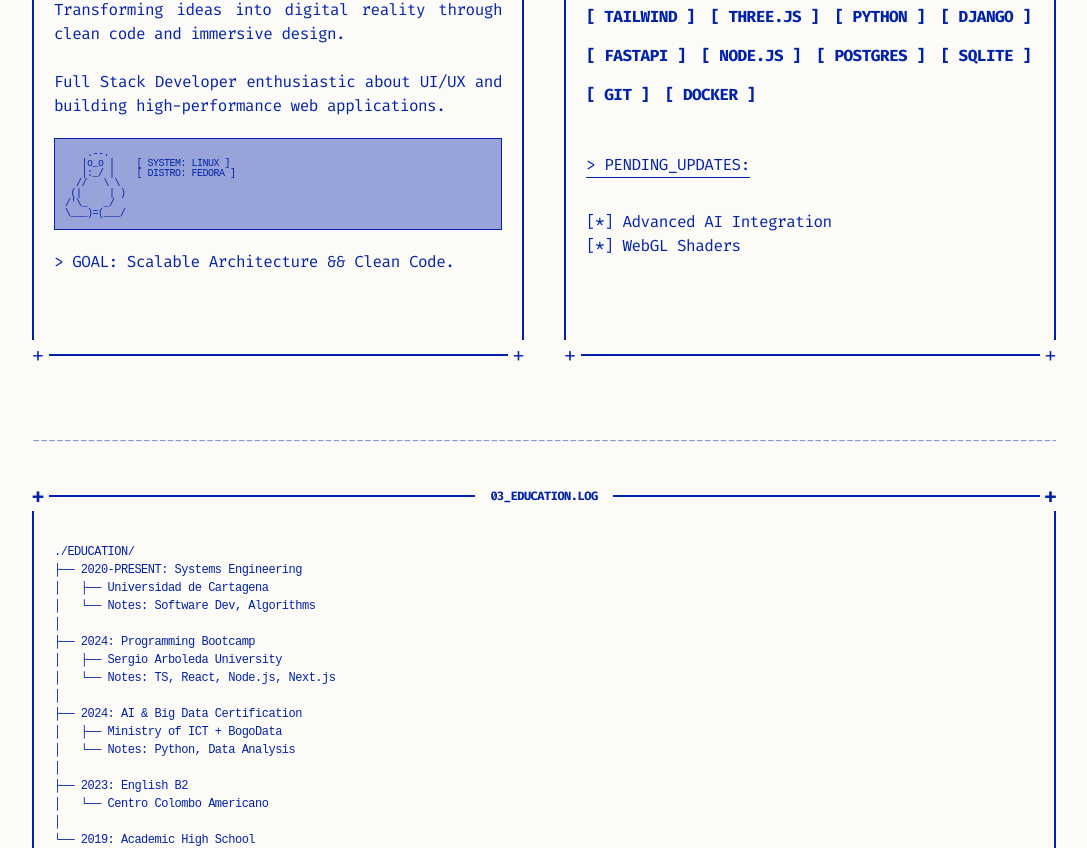
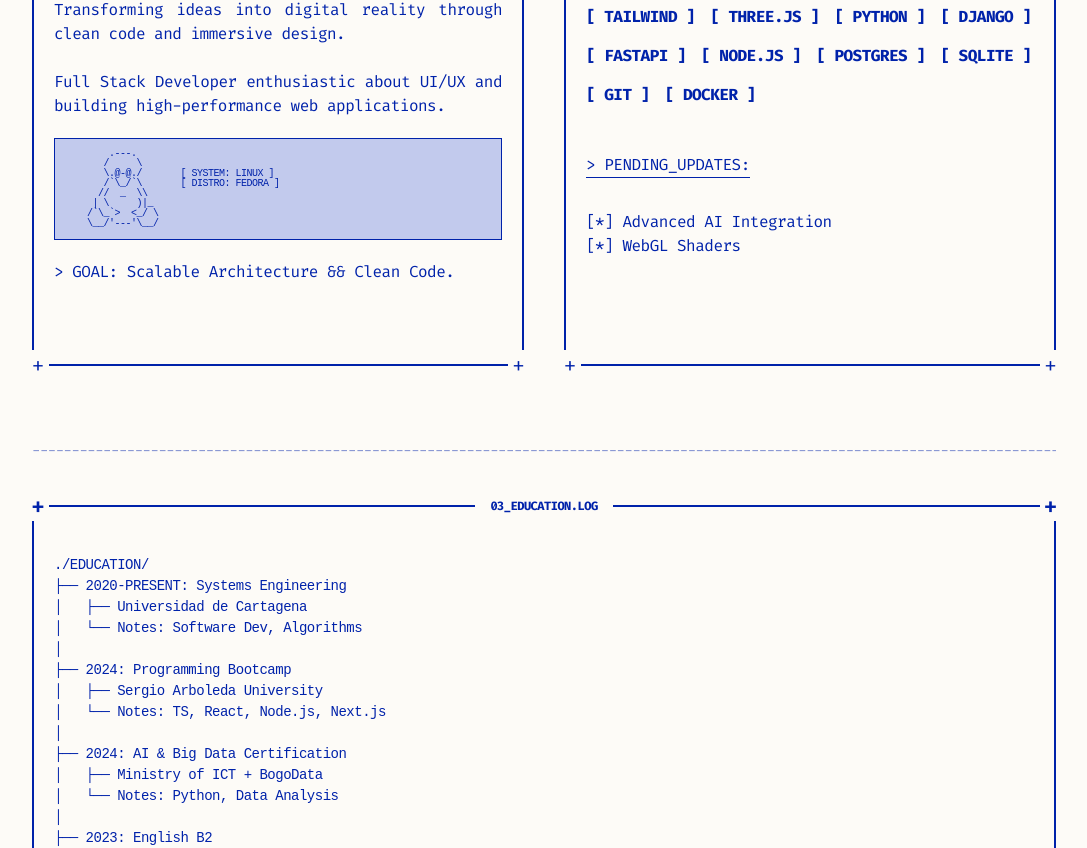
Before and after one commit to Albonire/portfolio-ascii, a React (Vite) app: page / in a window 1280 px wide. Shown: the part 895-1743 px from the top of the page, without its empty margins (96-1183 px from the left). Built offline with nearby package versions, Linux system fonts and the light colour scheme.

Commit message:
style: Enhance UI with updated ASCII art, adjusted terminal dimensions, refined dim color, and larger education text.

```diff
--- a/src/App.jsx
+++ b/src/App.jsx
@@ -126,17 +126,19 @@ function App() {
                   Full Stack Developer enthusiastic about UI/UX and building high-performance web applications.
               </p>
 
-              <div style={{ margin: '20px 0', border: '1px solid var(--term-ink)', padding: '10px', backgroundColor: 'var(--term-dim)' }}>
-                  <pre style={{ fontSize: '10px', lineHeight: '10px', margin: 0 }}>
-{`    .--.
-   |o_o |    [ SYSTEM: LINUX ]
-   |:_/ |    [ DISTRO: FEDORA ]
-  //   \\ \\
- (|     | )
-/'\\_   _/
-\\___)=(___/  `}
-                  </pre>
-              </div>
+<div style={{ margin: '20px 0', border: '1px solid var(--term-ink)', padding: '10px', backgroundColor: 'var(--term-dim)' }}>
+  <pre style={{ fontSize: '10px', lineHeight: '10px', margin: 0 }}>
+{`        .---.
+       /     \\
+       \\.@-@./       [ SYSTEM: LINUX ]
+       /\`\\_/\`\\       [ DISTRO: FEDORA ]
+      //  _  \\\\
+     | \\     )|_
+    /\`\\_\`>  <_/ \\
+    \\__/'---'\\__/`}
+  </pre>
+</div>
+
               <p>&gt; GOAL: Scalable Architecture && Clean Code.</p>
           </AsciiPanel>
 
@@ -180,7 +182,7 @@ function App() {
       <SectionDivider title="EDUCATION_LOG" theme={theme} />
       <div style={{ marginTop: '0px' }}>
           <AsciiPanel title="03_EDUCATION.log">
-              <pre style={{ fontSize: '12px', lineHeight: '1.5', whiteSpace: 'pre-wrap' }}>
+              <pre style={{ fontSize: '14px', lineHeight: '1.5', whiteSpace: 'pre-wrap' }}>
 {`./EDUCATION/
 ├── 2020-PRESENT: Systems Engineering
 │   ├── Universidad de Cartagena
--- a/src/components/ui/InteractiveTerminal.jsx
+++ b/src/components/ui/InteractiveTerminal.jsx
@@ -56,9 +56,9 @@ const InteractiveTerminal = () => {
             marginTop: '60px',
             border: '1px solid var(--term-ink)',
             padding: '20px',
-            maxWidth: '900px',
+            maxWidth: '1000px',
             margin: '60px auto 20px auto',
-            minHeight: '200px',
+            minHeight: '250px',
             backgroundColor: 'var(--term-dim)'
         }}>
             <div style={{ borderBottom: '1px dashed var(--term-ink)', marginBottom: '10px', paddingBottom: '5px' }}>
--- a/src/index.css
+++ b/src/index.css
@@ -6,7 +6,7 @@
     /* Default Theme (Blueprint - Original) */
     --term-bg: #fdfbf7;
     --term-ink: #0022aa;
-    --term-dim: rgba(0, 34, 170, 0.4);
+    --term-dim: rgba(106, 129, 219, 0.4);
     --term-glitch: #ff00ea;
 }
 /* Theme: Concrete (User Requested) */
```
